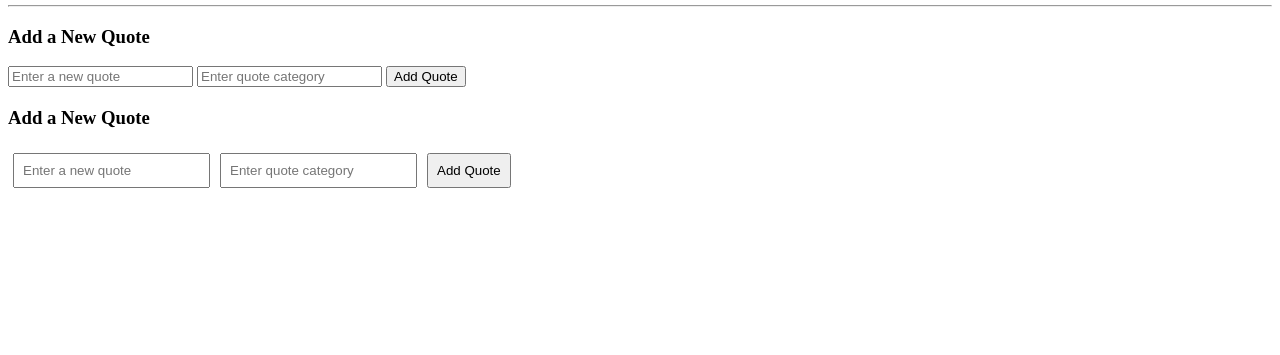
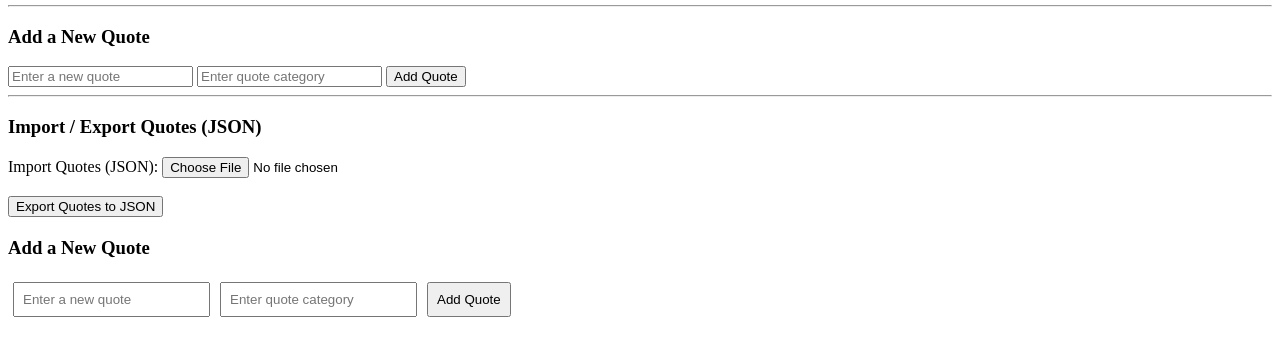
Before and after one commit to EkramJemalH/alx_fe_javascript, a plain HTML site: page dom-manipulation/index.html in a window 1280 px wide. Shown: the part 141-496 px from the top of the page. Drawn offline with Linux system fonts and the light colour scheme.

Commit message:
updated index.html

```diff
--- a/dom-manipulation/index.html
+++ b/dom-manipulation/index.html
@@ -30,6 +30,21 @@
       <button onclick="addQuote()">Add Quote</button>
     </div>
 
+    <hr />
+
+    <h3>Import / Export Quotes (JSON)</h3>
+    <div>
+      <label for="importFile">Import Quotes (JSON): </label>
+      <input
+        type="file"
+        id="importFile"
+        accept=".json"
+        onchange="importFromJsonFile(event)"
+      />
+      <br /><br />
+      <button id="exportBtn">Export Quotes to JSON</button>
+    </div>
+
     <script src="script.js"></script>
   </body>
 </html>
```
